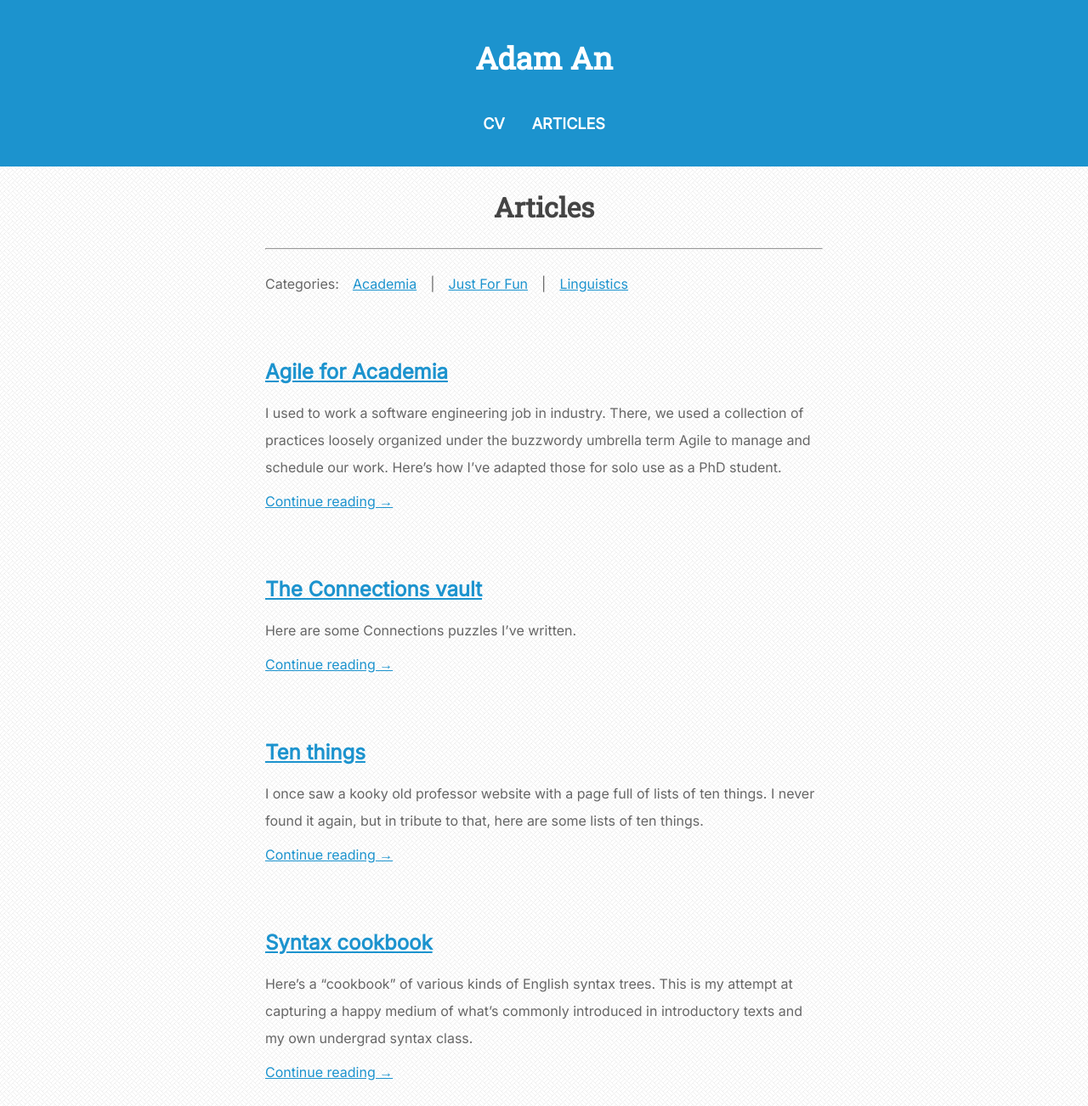
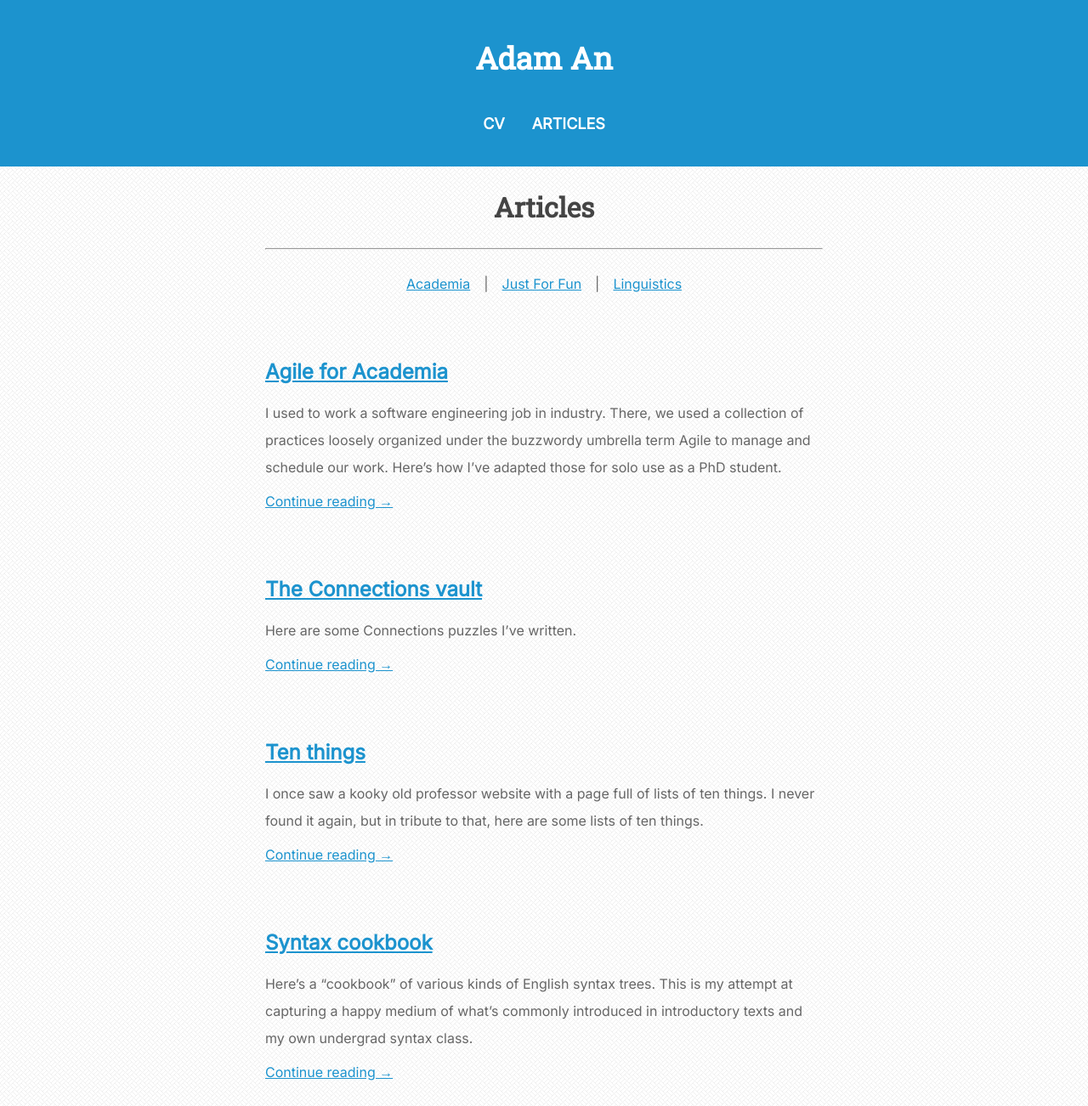
Before and after one commit to theycallmezeal/theycallmezeal.github.io, a Jekyll site: the page built from articles.html, in a window 1280 px wide. Shown: the whole page at 85% size. Built offline with Jekyll 4.4.1, drawn with Linux system fonts in a browser that asks for light colours.

Commit message:
fix category layout

```diff
--- a/_layouts/category.html
+++ b/_layouts/category.html
@@ -3,7 +3,7 @@ layout: default
 css: articles
 ---
 
-<p><a href="/articles">All posts</a></p>
+<p id="all-articles-link"><a href="/articles">All posts</a></p>
 
 {% for post in site.posts %}
     {% if post.categories contains page.category %}
--- a/_layouts/default.html
+++ b/_layouts/default.html
@@ -20,7 +20,7 @@
 		<header>
 				<div id="navskip"><a href="#title">Skip to main content</a></div>
 				<h1><a href="/index">Adam An</a></h1>
-				<nav>
+				<nav id="main-nav">
 					<ul>
 						<li><a href="/cv">CV</a></li>
 						<li><a href="/articles">ARTICLES</a></li>
--- a/articles.html
+++ b/articles.html
@@ -4,14 +4,13 @@ title: Articles
 css: articles
 ---
 
-<div id="categories">
-	<p>Categories:</p>
+<nav>
 	<ul id="categories">
 		{% for category in site.categories %}
 			<li><a href="{{ category.url }}">{{ category.title }}</a></li>
 		{% endfor %}
 	</ul>
-</div>
+</nav>
 
 {% if site.posts.size == 0 %}
 	<p>Coming soon...</p>
--- a/css/articles.css
+++ b/css/articles.css
@@ -6,16 +6,23 @@
     margin-top: 0.5rem;
 }
 
+nav#category-nav p {
+    float: left;
+}
+
 #categories {
     display: flex;
     gap: 1rem;
-}
-
-#categories ul {
     list-style-type: none;
+    flex-wrap: wrap;
+    justify-content: center;
 }
 
 #categories li:not(:last-child):after {
     content: "|";
     padding-left: 1rem;
 }
+
+#all-articles-link {
+    text-align: center;
+}
--- a/css/style.css
+++ b/css/style.css
@@ -70,7 +70,7 @@ header h1 a:hover, header h1 a:focus {
 	border-bottom: dotted 3px white;
 }
 
-nav ul {
+nav#main-nav ul {
 	display: flex;
 	justify-content: center;
 	gap: 32px;
@@ -78,18 +78,18 @@ nav ul {
 	list-style-type: none;
 }
 
-nav li:hover, nav li:focus {
+nav#main-nav li:hover, nav#main-nav li:focus {
 	transform: rotate(-5deg);
 }
 
-nav a {
+nav#main-nav a {
 	color: white;
 	text-decoration: none;
 	font-size: 1.125rem;
 	font-weight: bold;
 }
 
-nav a:hover, nav a:focus {
+nav#main-nav a:hover, nav#main-nav a:focus {
 	border-bottom: dotted 3px white;
 }
 
```
